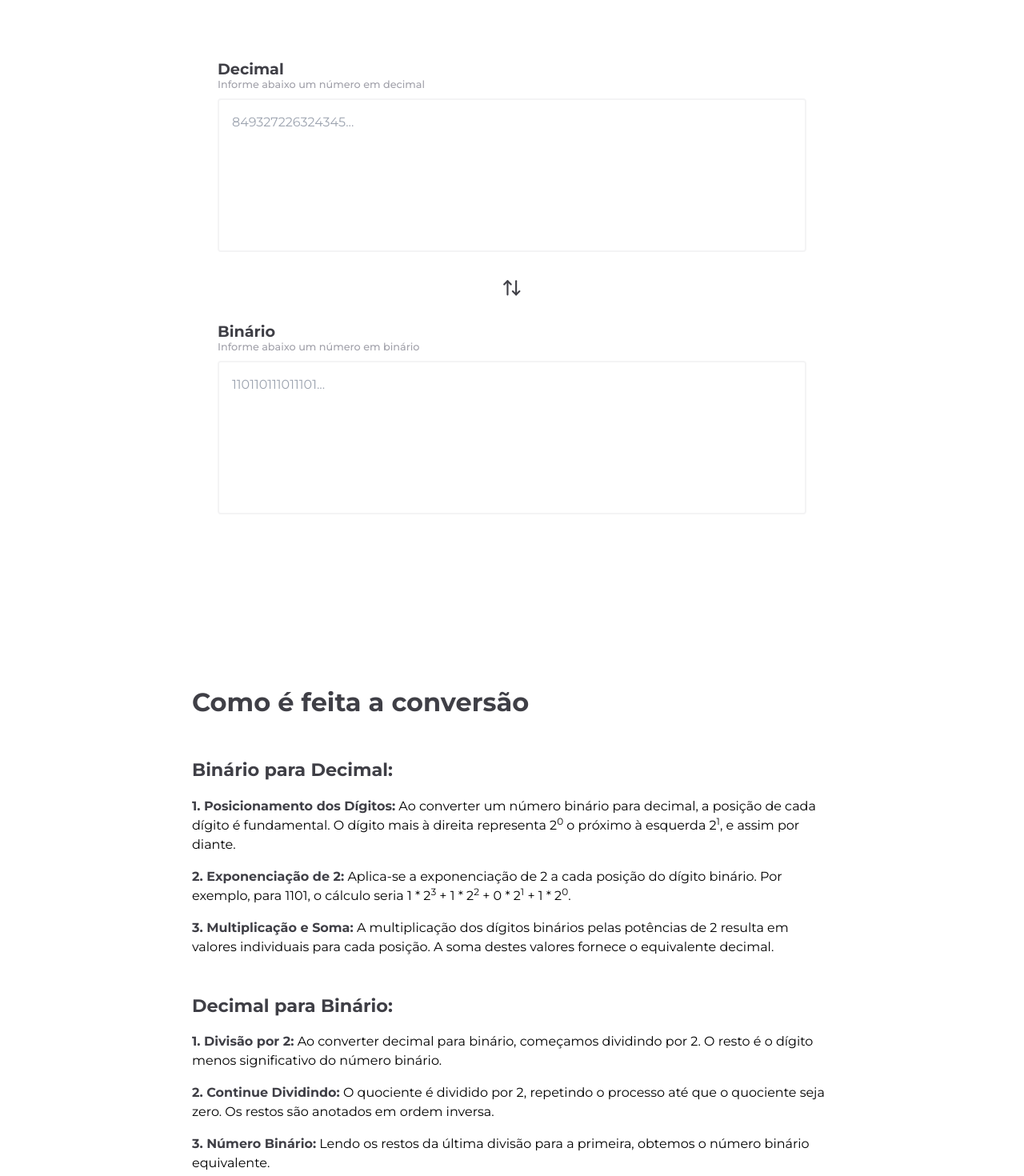
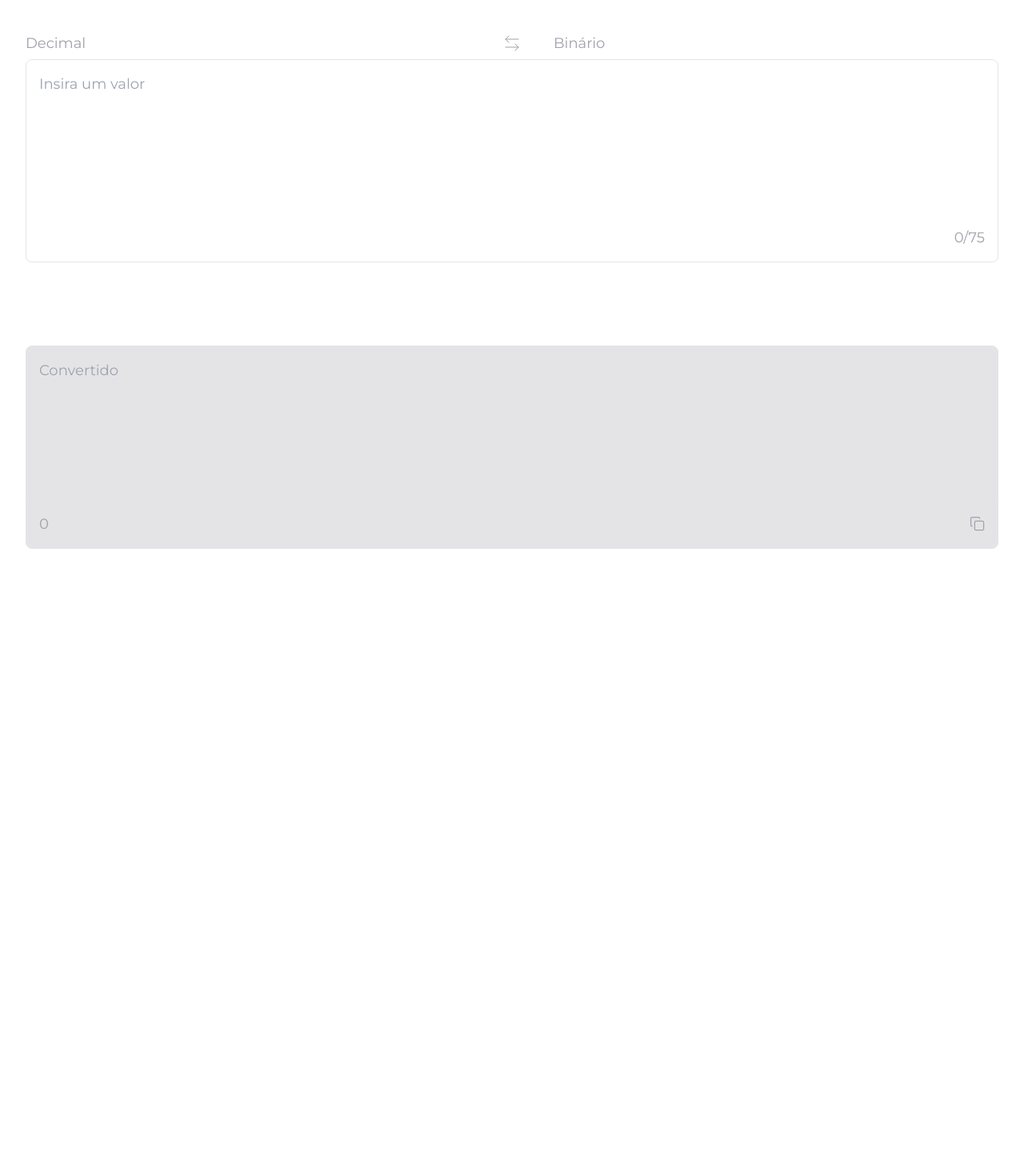
Before and after one commit to joao-marco-jf/binary-to-decimal-converter, a Next.js app: page / in a window 1280 px wide. Shown: the part 40-1510 px from the top of the page at 80% size. After the commit the page ends 800 px from the top, so only its background shows below. Built offline with nearby package versions, Linux system fonts and the light colour scheme.

Commit message:
Atualização 14.12.2023

```diff
--- /dev/null
+++ b/src/app/how-it-work/page.tsx
@@ -0,0 +1,32 @@
+export default function pageHowItWork(){
+    return(
+        <main className="flex flex-col justify-center px-[1rem] xl:px-[15rem] min-h-[100vh] gap-[2.8rem]">
+            <h1 className="text-[2rem] text-zinc-700 font-bold">Como é feita a conversão</h1>
+            <div className="flex flex-col gap-[1rem]">
+                <h2 className="text-[1.4rem] text-zinc-700 font-bold">Binário para Decimal:</h2>
+                <p>
+                    <strong>1. Posicionamento dos Dígitos:</strong> Ao converter um número binário para decimal, a posição de cada dígito é fundamental. O dígito mais à direita representa 2<sup>0</sup> o próximo à esquerda 2<sup>1</sup>, e assim por diante.
+                </p>
+                <p>
+                    <strong>2. Exponenciação de 2:</strong> Aplica-se a exponenciação de 2 a cada posição do dígito binário. Por exemplo, para 1101, o cálculo seria 1 * 2<sup>3</sup> + 1 * 2<sup>2</sup> + 0 * 2<sup>1</sup> + 1 * 2<sup>0</sup>.
+                </p>
+                <p>
+                    <strong>3. Multiplicação e Soma:</strong> A multiplicação dos dígitos binários pelas potências de 2 resulta em valores individuais para cada posição. A soma destes valores fornece o equivalente decimal.
+                </p>
+            </div>
+
+            <div className="flex flex-col gap-[1rem]">
+                <h2 className="text-[1.4rem] text-zinc-700 font-bold">Decimal para Binário:</h2>
+                <p>
+                    <strong>1. Divisão por 2:</strong> Ao converter decimal para binário, começamos dividindo por 2. O resto é o dígito menos significativo do número binário.
+                </p>
+                <p>
+                    <strong>2. Continue Dividindo:</strong> O quociente é dividido por 2, repetindo o processo até que o quociente seja zero. Os restos são anotados em ordem inversa.
+                </p>
+                <p>
+                    <strong>3. Número Binário:</strong> Lendo os restos da última divisão para a primeira, obtemos o número binário equivalente.
+                </p>
+            </div>
+        </main>
+    )
+}
--- a/src/app/layout.tsx
+++ b/src/app/layout.tsx
@@ -19,7 +19,6 @@ export default function RootLayout({
     <html lang="pt-br">
       <body className={font.className}>
         {children}
-        <Footer />
       </body>
     </html>
   )
--- a/src/app/page.tsx
+++ b/src/app/page.tsx
@@ -3,70 +3,40 @@
 import { useState } from "react"
 
 import TextArea from "@/components/textarea";
-import { ArrowLeftRight, ArrowUpDown } from "lucide-react";
+import { ArrowLeftRightIcon, ArrowUpDown } from "lucide-react";
 
 export default function Home() {
   const [decimal, setDecimal] = useState(String())
   const [binary, setBinary] = useState(String())
+  const [option, setOption] = useState<"decimal"|"binary">("decimal")
 
   return (
-    <main className="flex flex-col">
-    <div className="flex justify-center items-center px-[1rem] xl:px-[15rem] min-h-[100vh]">
-      <div className="w-full p-[2rem] flex flex-col 2xl:flex-row justify-center items-center gap-[1rem] xl:gap-[2rem]">
+    <main className="flex flex-col justify-center items-center h-[100vh]">
+      <div className="flex w-full justify-between items-center px-[2rem] gap-[1rem] xl:gap-[2rem] text-lg text-zinc-400">
+        <p className="w-full">{option == "decimal" ? "Decimal" : "binary" && "Binário"}</p>
+        <button className="flex items-center gap-[.5rem] p-[.5rem] rounded-lg">
+          <ArrowLeftRightIcon strokeWidth={1} className="transition-all hover:text-zinc-600"/>
+        </button>
+        <p className="w-full text-right md:text-left">{option == "decimal" ? "Binário" : "binary" && "Decimal"}</p>
+      </div>
+      <div className="w-full px-[2rem] flex flex-col 2xl:flex-row justify-center items-center gap-[1rem] xl:gap-[2rem]">
         <TextArea
-          type="decimal"
+          type={option}
           setBinary={setBinary}
           setDecimal={setDecimal}
-          label={"Decimal"}
-          sublabel={"Informe abaixo um número em decimal"}
-          placeholder={"849327226324345..."}
-          value={decimal}
+          value={option == "decimal" ? decimal : "binary" && binary}
         />
-        <div className="hidden 2xl:flex">
-          <ArrowLeftRight size={"2rem"} color="rgb(63 63 70)"/>
-        </div>
-        <div className="flex 2xl:hidden">
-          <ArrowUpDown size={"1.6rem"} color="rgb(63 63 70)"/>
-        </div>
+        <button className="hidden md:flex invisible items-center gap-[.5rem] p-[.5rem] rounded-lg">
+          <ArrowLeftRightIcon strokeWidth={1} className="transition-all hover:text-zinc-600"/>
+        </button>
         <TextArea
-          type="binary"
+          type={option == "decimal" ? "binary" : "binary" && "decimal"}
           setBinary={setBinary}
           setDecimal={setDecimal}
-          label={"Binário"}
-          sublabel={"Informe abaixo um número em binário"}
-          placeholder={"110110111011101..."}
-          value={binary}
+          value={option == "decimal" ? binary : "binary" && decimal}
+          disabled
         />
       </div>
-    </div>
-    <div className="flex flex-col justify-center px-[1rem] xl:px-[15rem] min-h-[100vh] gap-[2.8rem]">
-      <h1 className="text-[2rem] text-zinc-700 font-bold">Como é feita a conversão</h1>
-      <div className="flex flex-col gap-[1rem]">
-        <h2 className="text-[1.4rem] text-zinc-700 font-bold">Binário para Decimal:</h2>
-        <p>
-            <strong>1. Posicionamento dos Dígitos:</strong> Ao converter um número binário para decimal, a posição de cada dígito é fundamental. O dígito mais à direita representa 2<sup>0</sup> o próximo à esquerda 2<sup>1</sup>, e assim por diante.
-        </p>
-        <p>
-            <strong>2. Exponenciação de 2:</strong> Aplica-se a exponenciação de 2 a cada posição do dígito binário. Por exemplo, para 1101, o cálculo seria 1 * 2<sup>3</sup> + 1 * 2<sup>2</sup> + 0 * 2<sup>1</sup> + 1 * 2<sup>0</sup>.
-        </p>
-        <p>
-            <strong>3. Multiplicação e Soma:</strong> A multiplicação dos dígitos binários pelas potências de 2 resulta em valores individuais para cada posição. A soma destes valores fornece o equivalente decimal.
-        </p>
-      </div>
-
-      <div className="flex flex-col gap-[1rem]">
-        <h2 className="text-[1.4rem] text-zinc-700 font-bold">Decimal para Binário:</h2>
-        <p>
-            <strong>1. Divisão por 2:</strong> Ao converter decimal para binário, começamos dividindo por 2. O resto é o dígito menos significativo do número binário.
-        </p>
-        <p>
-            <strong>2. Continue Dividindo:</strong> O quociente é dividido por 2, repetindo o processo até que o quociente seja zero. Os restos são anotados em ordem inversa.
-        </p>
-        <p>
-            <strong>3. Número Binário:</strong> Lendo os restos da última divisão para a primeira, obtemos o número binário equivalente.
-        </p>
-      </div>
-    </div>
     </main>
   )
 }
--- a/src/components/textarea/index.tsx
+++ b/src/components/textarea/index.tsx
@@ -1,52 +1,67 @@
 import { BinaryToDecimal, DecimalToBinary } from "@/lib/converter"
+import { CopyIcon } from "lucide-react"
 
 interface TextAreaTypes{
     type: "binary" | "decimal"
-    label: string | undefined
-    sublabel: string | undefined
-    placeholder: string | undefined
     value: string | undefined
     setDecimal: React.Dispatch<React.SetStateAction<string>>
     setBinary: React.Dispatch<React.SetStateAction<string>>
+    disabled?: true | false
 }
 
 export default function TextArea(props: TextAreaTypes){
     return(
         <div className="flex flex-col w-full gap-[.5rem]">
-            <div className="flex flex-col leading-[1.2rem]">
-                <label className="text-[1.2rem] text-zinc-700 font-bold">{props.label}</label>
-                <label className="text-[.8rem] text-zinc-400 font-medium">{props.sublabel}</label>
-            </div>
+            <div aria-disabled={props.disabled} className="
+                flex
+                flex-col
+                aria-disabled:bg-zinc-200
+                border-[1px]
+                border-zinc-200
+                rounded-lg
+            ">
                 <textarea
                     onChange={(event) => {
                         let val = event.target.value
                         if (props.type == "binary"){
-                        let binary = val.replaceAll(/[a-z]/g, '').replaceAll(/[2-9]/g, '')
+                            let binary = val.replaceAll(/[^0-1]*/g, '')
                             props.setBinary(binary)
                             props.setDecimal('')
                             props.setDecimal(BinaryToDecimal(binary))
                         } else if (props.type == "decimal"){
-                        let decimal = val.replaceAll(/[a-z]/g, '')
+                            let decimal = val.replaceAll(/[^0-9]*/g, '')
                             props.setDecimal(decimal)
                             props.setBinary('')
                             if(decimal == "0") props.setBinary("0")
                             else props.setBinary(DecimalToBinary(decimal))
                         }
                     }}
-                placeholder={props.placeholder}
                     value={props.value}
-                maxLength={77}
+                    maxLength={75}
+                    disabled={props.disabled}
+                    placeholder={props.disabled ? "Convertido" : "Insira um valor"}
                     className="
                         resize-none
                         w-full
-                    h-[12rem]
+                        h-[8rem]
+                        md:h-[12rem]
                         p-[1rem]
                         outline-none
-                    border-[2px]
-                    border-zinc-100
-                    rounded
+                        rounded-lg
+                        disabled:bg-zinc-200
+                        text-zinc-500
+                        text-md
+                        md:text-lg
                     "
                 />
+                <div className="flex items-center justify-between flex-row-reverse p-[1rem] text-zinc-400 ">
+                    {props.disabled && <CopyIcon className="cursor-pointer" size={"1.2rem"} strokeWidth={1.5} />}
+                    {props.disabled
+                    ?<p className="text-sm md:text-lg">{props.value?.length}</p>
+                    :<p className="text-sm md:text-lg">{props.value?.length}/75</p>
+                    }
+                </div>
+            </div>
         </div>
     )
 }
```
Also changed, not shown: 1 other file (tests, documents, lock files or other folders). Lines whose indentation alone changed are shown as unchanged.
